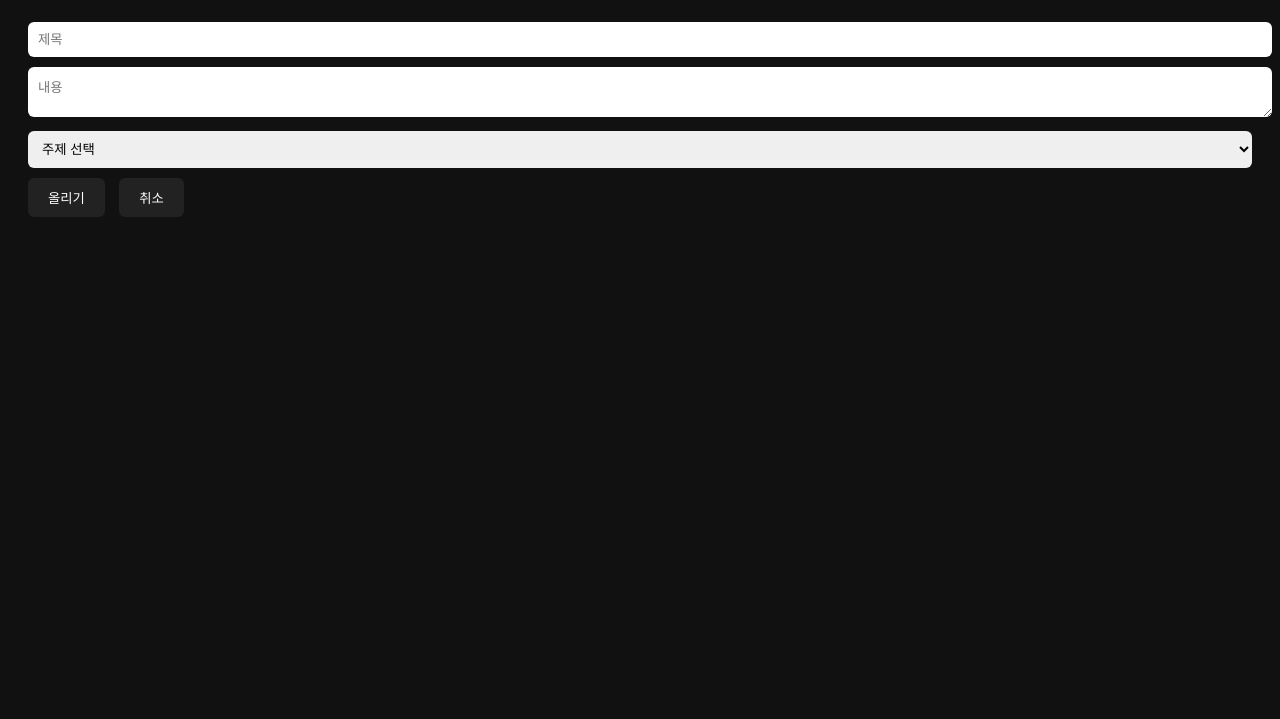
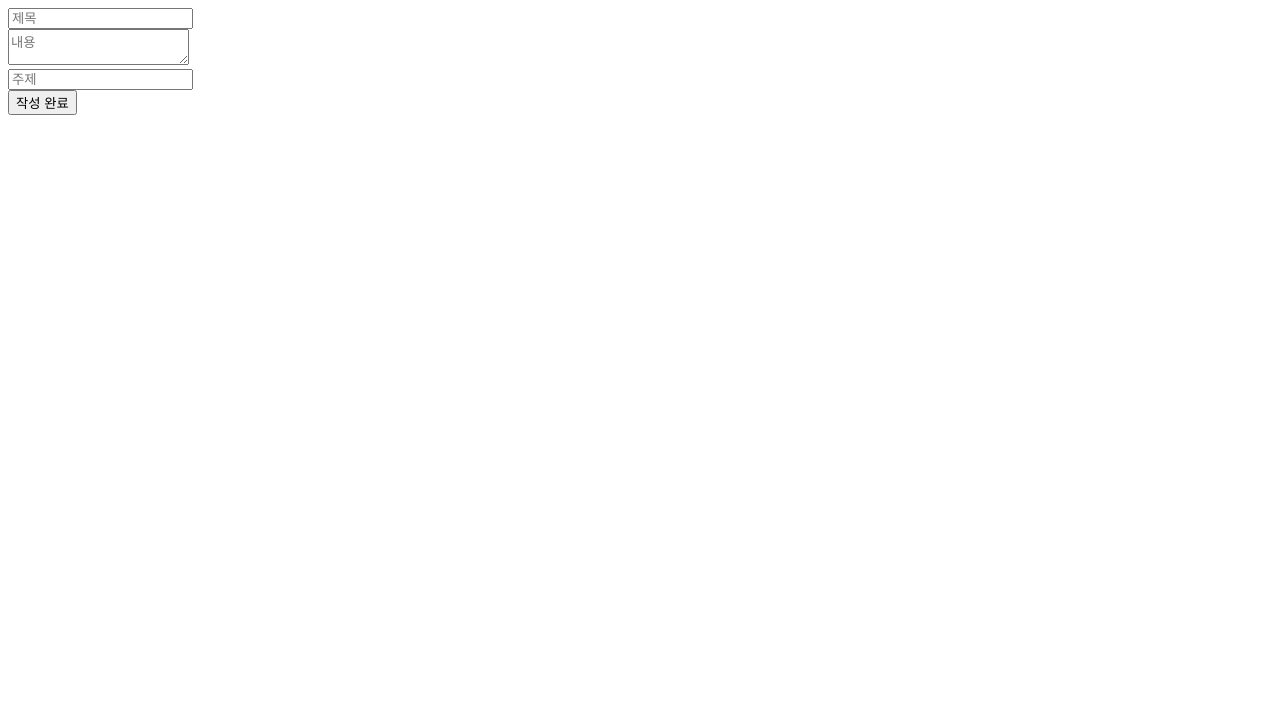
Before and after one commit to kyunoo/KMF, a website: page write.html in a window 1280 px wide. Shown: the part 81-800 px from the top of the page. Drawn offline with Linux system fonts and the light colour scheme.

Commit message:
write.html

```diff
--- a/write.html
+++ b/write.html
@@ -1,86 +1,41 @@
 <!DOCTYPE html>
-<html>
+<html lang="ko">
 <head>
   <meta charset="UTF-8">
-<style>
-body{
-  background:#111;
-  color:white;
-  font-family:Arial, sans-serif;
-  padding:20px;
-}
-input, textarea, select{
-  width:100%;
-  margin-bottom:10px;
-  padding:10px;
-  border-radius:6px;
-  border:none;
-}
-button{
-  padding:10px 20px;
-  margin-right:10px;
-  cursor:pointer;
-  background:#222;
-  color:white;
-  border:none;
-  border-radius:6px;
-}
-button:hover{
-  background:#ff4444;
-}
-</style>
+  <title>글 작성</title>
 </head>
 <body>
-
-<h2>글 작성</h2>
-
-<input id="title" placeholder="제목">
-<textarea id="content" placeholder="내용"></textarea>
-
-<!-- 주제 선택 -->
-<select id="topic">
-  <option value="">주제 선택</option>
-  <option value="humor">뮌유머</option>
-  <option value="tactics">경기·전술 토론</option>
-  <option value="free">자유게시판</option>
-</select>
-
-<button onclick="submitPost()">올리기</button>
-<button onclick="cancel()">취소</button>
+  <h1>글 작성하기</h1>
+  <input id="title" placeholder="제목"><br>
+  <textarea id="content" placeholder="내용"></textarea><br>
+  <input id="topic" placeholder="주제"><br>
+  <button id="submitBtn">작성 완료</button>
 
   <script>
-async function submitPost(){
-  let title=document.getElementById("title").value.trim();
-  let content=document.getElementById("content").value.trim();
-  let topic=document.getElementById("topic").value;
+    document.getElementById("submitBtn").addEventListener("click", () => {
+      const title = document.getElementById("title").value;
+      const content = document.getElementById("content").value;
+      const topic = document.getElementById("topic").value;
 
-  if(!title || !content || !topic){
-    alert("제목, 내용, 주제를 모두 입력해야 합니다.");
-    return;
-  }
-
-  try {
-    const res = await fetch("http://localhost:3000/api/posts", {
+      fetch("/api/posts", {
         method: "POST",
         headers: { "Content-Type": "application/json" },
         body: JSON.stringify({ title, content, topic })
+      })
+      .then(res => res.json())
+      .then(data => {
+        if (data.success) {
+          alert("글이 저장되었습니다!");
+          window.location.href = "/community"; // 작성 후 커뮤니티로 돌아가기
+        } else {
+          alert("에러: " + data.error);
+        }
+      })
+      .catch(err => {
+        console.error(err);
+        alert("서버 요청 중 오류 발생");
       });
-
-    if(res.ok){
-      location.href="community.html";
-    } else {
-      const err = await res.json();
-      alert("글 작성 실패: " + (err.error || "알 수 없는 오류"));
-    }
-  } catch(e){
-    alert("서버에 연결할 수 없습니다. 서버가 실행 중인지 확인하세요.");
-  }
-}
-
-function cancel(){
-  location.href="community.html";
-}
+    });
   </script>
-
 </body>
 </html>
```
Lines whose indentation alone changed are shown as unchanged.
